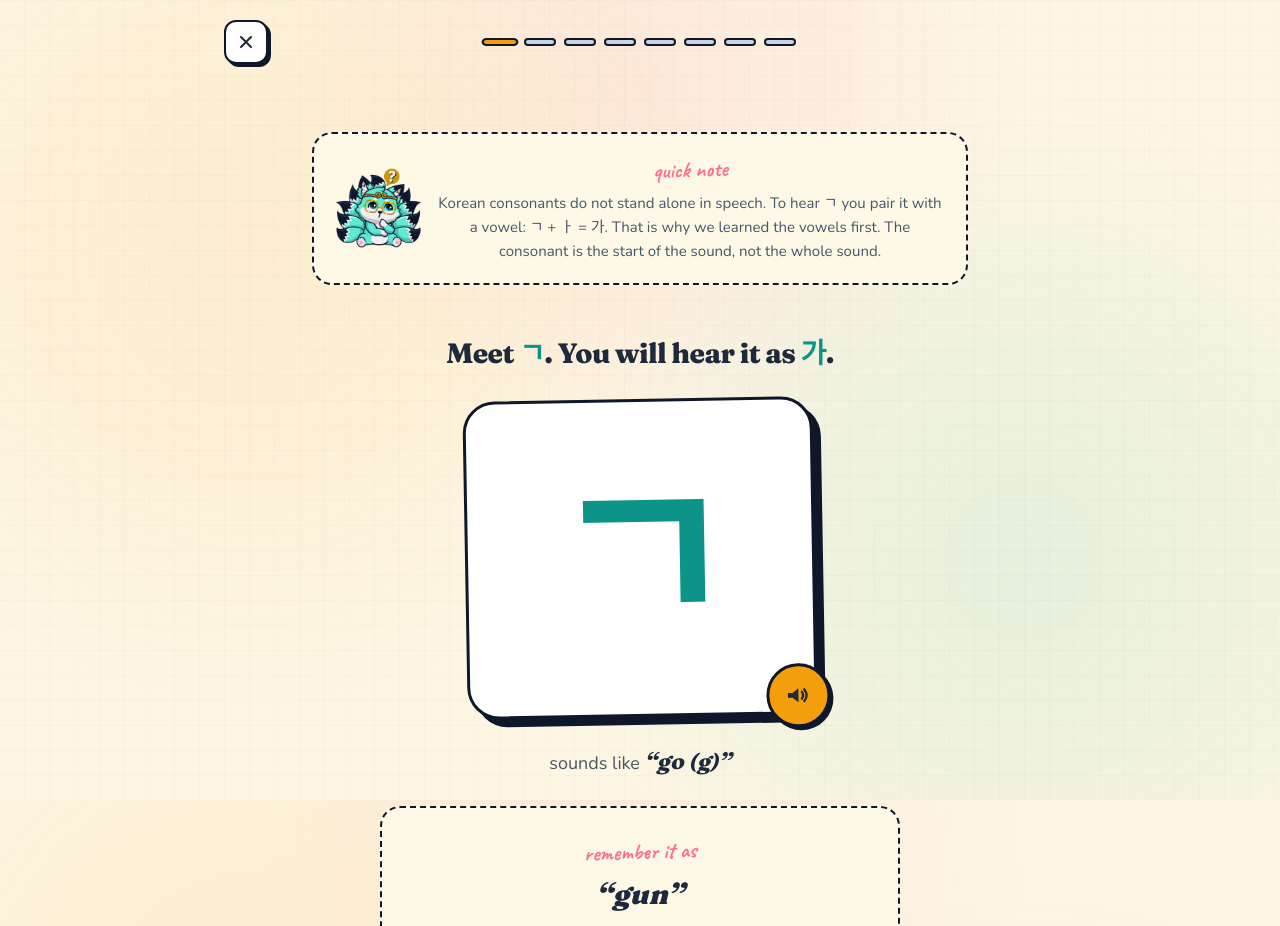
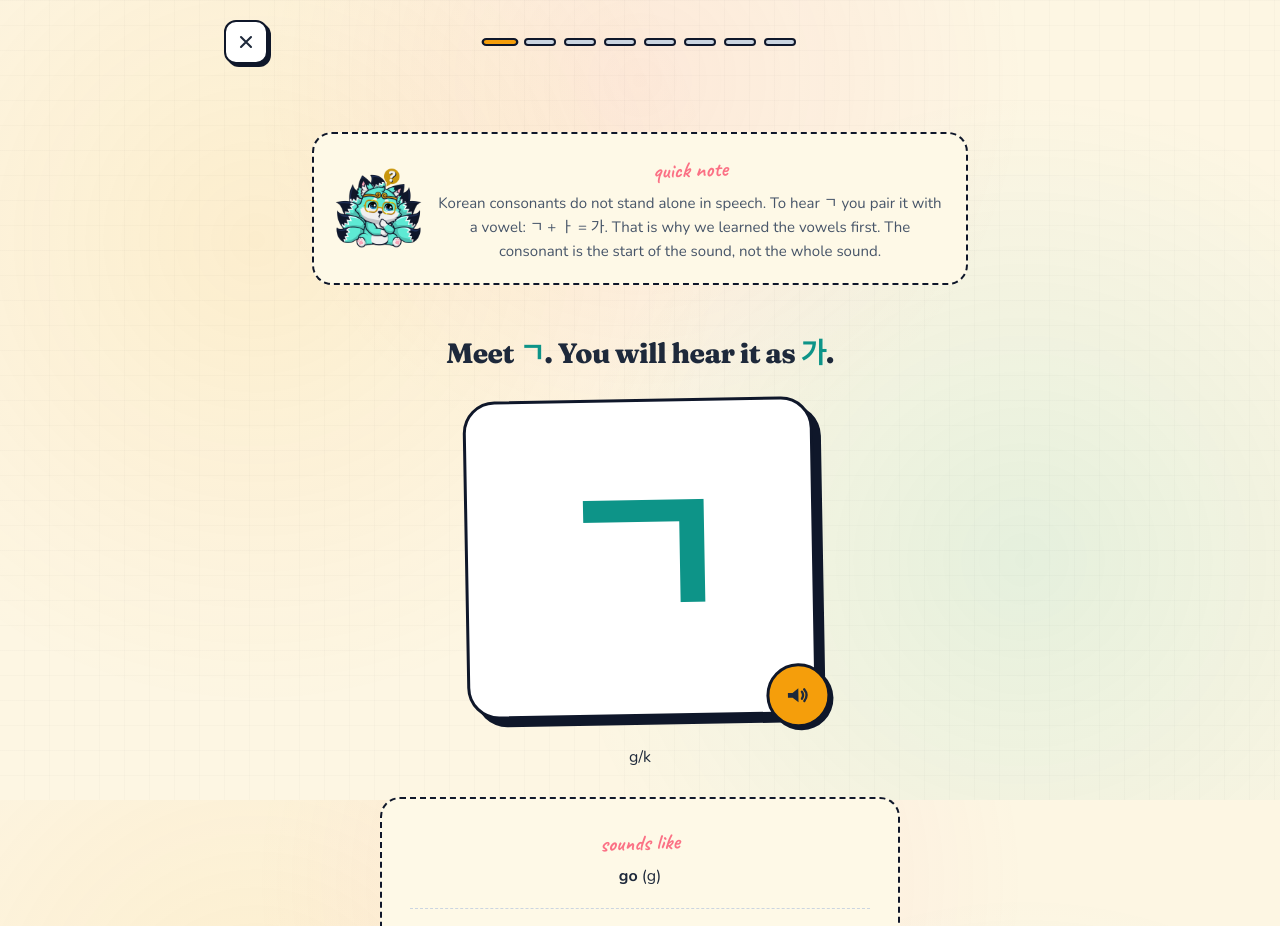
Before and after one commit to MytrucNguyen/wuko-lingo, a Next.js app: page /kr/hangul-basics/first-four-consonants in a window 1280 px wide. Shown: the top 926 px of the page. Built offline with nearby package versions, Linux system fonts and the light colour scheme.

Commit message:
refactor: float romanization between letter card and dashed mnemonic box

```diff
--- a/app/(course)/kr/[module]/[lesson]/_components/MeetScreen.tsx
+++ b/app/(course)/kr/[module]/[lesson]/_components/MeetScreen.tsx
@@ -48,8 +48,6 @@ export function MeetScreen({ exercise, onNext, onBack, canGoBack }: Props) {
     if (audioText) speak(audioText);
   };
 
-  // Hide mnemonic block when the mnemonic hook is the same as the soundsLike word
-  // (the redundancy case — e.g. ㅏ where both are "father")
   const showMnemonic =
     !target.soundsLike ||
     target.mnemonicHook.toLowerCase() !== target.soundsLike.word.toLowerCase();
@@ -78,22 +76,20 @@ export function MeetScreen({ exercise, onNext, onBack, canGoBack }: Props) {
         </button>
       </div>
 
-      <div className="meet-romanization">
-        {target.soundsLike ? (
-          <>
-            sounds like <strong>&ldquo;{target.soundsLike.word} ({target.soundsLike.phonetic})&rdquo;</strong>
-          </>
-        ) : (
-          <>
-            sounds like <strong>{target.romanization}</strong>
-          </>
+      <div className="meet-letter-romanization">{target.romanization}</div>
+
+      <div className="meet-mnemonic">
+        {target.soundsLike && (
+          <div className="meet-mnemonic-section">
+            <span className="meet-mnemonic-eyebrow meet-mnemonic-eyebrow-pink">sounds like</span>
+            <p className="meet-mnemonic-soundslike">
+              <strong>{target.soundsLike.word}</strong> ({target.soundsLike.phonetic})
+            </p>
+          </div>
         )}
-      </div>
 
-      {(showMnemonic || target.articulation) && (
-        <div className="meet-mnemonic">
         {showMnemonic && (
-            <div className="meet-mnemonic-section">
+          <div className={`meet-mnemonic-section ${target.soundsLike ? "meet-mnemonic-section-divider" : ""}`}>
             <span className="meet-mnemonic-eyebrow">remember it as</span>
             <p className="meet-mnemonic-hook">&ldquo;{target.mnemonicHook}&rdquo;</p>
             <p className="meet-mnemonic-shape">{target.mnemonicShape}</p>
@@ -101,13 +97,12 @@ export function MeetScreen({ exercise, onNext, onBack, canGoBack }: Props) {
         )}
 
         {target.articulation && (
-            <div className={`meet-mnemonic-section ${showMnemonic ? "meet-mnemonic-section-divider" : ""}`}>
+          <div className={`meet-mnemonic-section ${target.soundsLike || showMnemonic ? "meet-mnemonic-section-divider" : ""}`}>
             <span className="meet-mnemonic-eyebrow meet-mnemonic-eyebrow-teal">how to make the sound</span>
             <p className="meet-mnemonic-articulation">{target.articulation}</p>
           </div>
         )}
       </div>
-      )}
 
       <div className="meet-nav">
         <button
```
Lines whose indentation alone changed are shown as unchanged.
